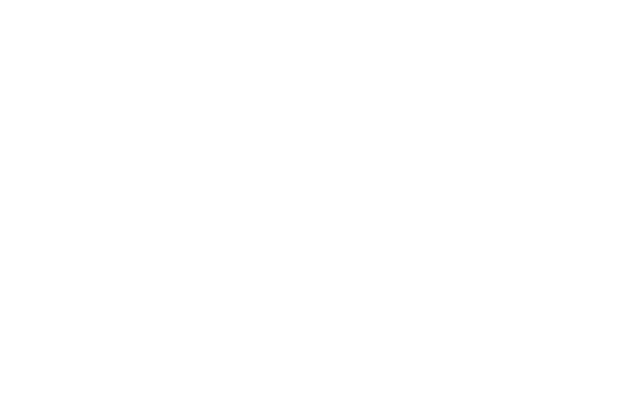
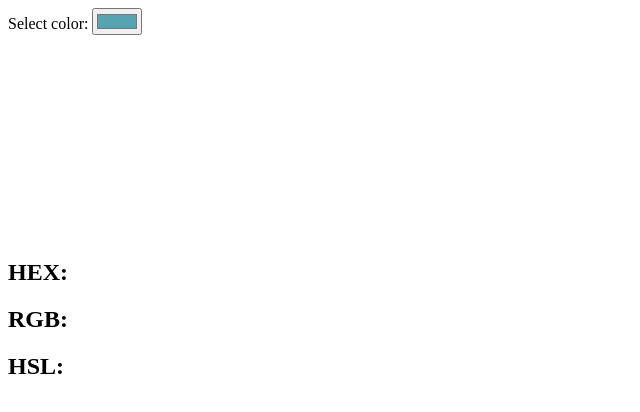
Before and after one commit to karolinavalentova2/color_selector, a plain HTML site: page index.html in a window 1280 px wide. Shown: the whole page, without its empty margins (0-640 px from the left). Drawn offline with Linux system fonts and the light colour scheme.

Commit message:
added html structure

```diff
--- a/index.html
+++ b/index.html
@@ -8,6 +8,17 @@
     <script src="./script.js"></script>
 </head>
 <body>
-
+<div class="container grid-area">
+    <div class="select-color-input grid-area">
+        <label for="select-color">Select color: </label>
+        <input type="color" id="select-color" value="#55A4B1">
+    </div>
+    <canvas class="display-color-canvas grid-area" width="200" height="200"></canvas>
+    <div class="subhead grid-area">
+        <h2 class="HEX-value">HEX: </h2>
+        <h2 class="RGB-value">RGB: </h2>
+        <h2 class="HSL-value">HSL: </h2>
+    </div>
+</div>
 </body>
 </html>
```
